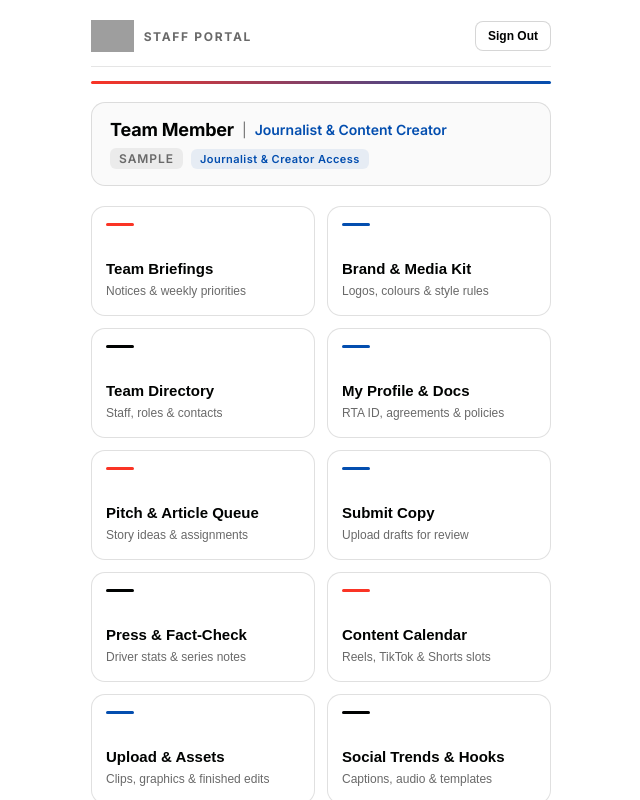
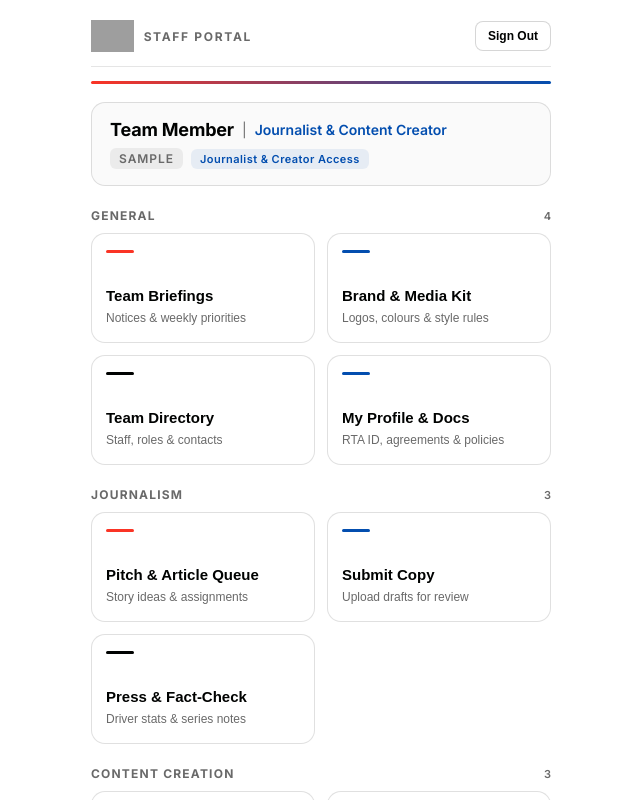
Before and after one commit to Rising-Talent-Academy/Staff-Portal, a React (Vite) app: page / in a window 1280 px wide. Both pictures are taken after typing "Sample", "Sample123" into the empty fields and a click on the button "CONTINUE TO PORTAL". Shown: the top 800 px of the page, without its empty margins (319-959 px from the left). Built offline with nearby package versions, Linux system fonts and the light colour scheme; grey boxes are pictures that could not be loaded.

Commit message:
Update DashboardScreen.tsx

```diff
--- a/src/components/DashboardScreen.tsx
+++ b/src/components/DashboardScreen.tsx
@@ -25,6 +25,12 @@ interface ActionItem {
     details: string
 }
 
+interface ActionSection {
+    category: ActionCategory
+    label: string
+    items: ActionItem[]
+}
+
 interface DashboardScreenProps {
     logoUrl?: string
     user: StaffProfile
@@ -36,6 +42,7 @@ interface DashboardScreenProps {
 }
 
 const ALL_ACTIONS: ActionItem[] = [
+    // General (Visible to Everyone)
     {
         id: "briefings",
         title: "Team Briefings",
@@ -76,6 +83,8 @@ const ALL_ACTIONS: ActionItem[] = [
         details:
             "Review your assigned RTA ID details, signed volunteer agreements, and core compliance policies.",
     },
+
+    // Journalism
     {
         id: "pitch-queue",
         title: "Pitch & Article Queue",
@@ -106,6 +115,8 @@ const ALL_ACTIONS: ActionItem[] = [
         details:
             "Access verified driver profiles, championship standings, and official press reference notes.",
     },
+
+    // Content Creation
     {
         id: "content-calendar",
         title: "Content Calendar",
@@ -136,6 +147,8 @@ const ALL_ACTIONS: ActionItem[] = [
         details:
             "Browse approved audio trends, caption structures, and branded social overlay packs.",
     },
+
+    // Leadership & Admin
     {
         id: "approvals",
         title: "Editorial & Content Approvals",
@@ -185,18 +198,35 @@ const GROUP_LABELS: Record<PermissionGroup, string> = {
     leadership: "Leadership & Admin Access",
 }
 
-function getVisibleActions(group: PermissionGroup): ActionItem[] {
-    return ALL_ACTIONS.filter((action) => {
-        if (action.category === "core") return true
+const SECTION_CONFIG: { category: ActionCategory; label: string }[] = [
+    { category: "core", label: "General" },
+    { category: "journalist", label: "Journalism" },
+    { category: "creator", label: "Content Creation" },
+    { category: "leadership", label: "Leadership & Admin" },
+]
+
+function isCategoryAllowed(
+    category: ActionCategory,
+    group: PermissionGroup
+): boolean {
+    if (category === "core") return true
     if (group === "leadership") return true
     if (group === "both") {
-            return (
-                action.category === "journalist" ||
-                action.category === "creator"
-            )
+        return category === "journalist" || category === "creator"
     }
-        return action.category === group
-    })
+    return category === group
+}
+
+function getGroupedSections(group: PermissionGroup): ActionSection[] {
+    return SECTION_CONFIG.filter((section) =>
+        isCategoryAllowed(section.category, group)
+    ).map((section) => ({
+        category: section.category,
+        label: section.label,
+        items: ALL_ACTIONS.filter(
+            (action) => action.category === section.category
+        ),
+    }))
 }
 
 export function DashboardScreen({
@@ -212,7 +242,7 @@ export function DashboardScreen({
         null
     )
 
-    const visibleActions = getVisibleActions(user.permissionGroup)
+    const sections = getGroupedSections(user.permissionGroup)
 
     const getAccentColor = (accent: ActionItem["accent"]) => {
         if (accent === "red") return redColor
@@ -242,6 +272,7 @@ export function DashboardScreen({
                     margin: "0 auto",
                 }}
             >
+                {/* Header */}
                 <header
                     style={{
                         display: "flex",
@@ -301,6 +332,7 @@ export function DashboardScreen({
                     </button>
                 </header>
 
+                {/* Accent Line */}
                 <div
                     style={{
                         width: "100%",
@@ -311,13 +343,14 @@ export function DashboardScreen({
                     }}
                 />
 
+                {/* Name | Role & RTA ID Card */}
                 <section
                     style={{
                         padding: "16px 18px",
                         borderRadius: "14px",
                         border: "1px solid rgba(0, 2, 1, 0.12)",
                         backgroundColor: "rgba(0, 2, 1, 0.02)",
-                        marginBottom: "20px",
+                        marginBottom: "22px",
                     }}
                 >
                     <div
@@ -406,36 +439,87 @@ export function DashboardScreen({
                     </div>
                 </section>
 
-                <section
+                {/* Grouped Sections */}
+                <div
+                    style={{
+                        display: "flex",
+                        flexDirection: "column",
+                        gap: "22px",
+                    }}
+                >
+                    {sections.map((section) => {
+                        const isLeadershipSection =
+                            section.category === "leadership"
+                        return (
+                            <section key={section.category}>
+                                <div
+                                    style={{
+                                        display: "flex",
+                                        alignItems: "center",
+                                        justifyContent: "space-between",
+                                        marginBottom: "10px",
+                                    }}
+                                >
+                                    <h2
+                                        style={{
+                                            margin: 0,
+                                            fontSize: "12px",
+                                            fontWeight: 700,
+                                            letterSpacing: "0.1em",
+                                            textTransform: "uppercase",
+                                            color: isLeadershipSection
+                                                ? redColor
+                                                : greyColor,
+                                        }}
+                                    >
+                                        {section.label}
+                                    </h2>
+                                    <span
+                                        style={{
+                                            fontSize: "11px",
+                                            fontWeight: 600,
+                                            color: greyColor,
+                                        }}
+                                    >
+                                        {section.items.length}
+                                    </span>
+                                </div>
+
+                                <div
                                     style={{
                                         display: "grid",
-                        gridTemplateColumns: "repeat(2, minmax(0, 1fr))",
+                                        gridTemplateColumns:
+                                            "repeat(2, minmax(0, 1fr))",
                                         gap: "12px",
                                     }}
                                 >
-                    {visibleActions.map((action) => {
-                        const barColor = getAccentColor(action.accent)
-                        const isLeadershipAction =
-                            action.category === "leadership"
+                                    {section.items.map((action) => {
+                                        const barColor = getAccentColor(
+                                            action.accent
+                                        )
                                         return (
                                             <button
                                                 key={action.id}
                                                 type="button"
-                                onClick={() => setSelectedAction(action)}
+                                                onClick={() =>
+                                                    setSelectedAction(action)
+                                                }
                                                 style={{
                                                     textAlign: "left",
                                                     padding: "16px 14px",
                                                     borderRadius: "14px",
-                                    border: isLeadershipAction
+                                                    border: isLeadershipSection
                                                         ? "1px solid rgba(250, 52, 37, 0.28)"
                                                         : "1px solid rgba(0, 2, 1, 0.12)",
-                                    backgroundColor: isLeadershipAction
+                                                    backgroundColor:
+                                                        isLeadershipSection
                                                             ? "rgba(250, 52, 37, 0.02)"
                                                             : "#FFFFFF",
                                                     cursor: "pointer",
                                                     display: "flex",
                                                     flexDirection: "column",
-                                    justifyContent: "space-between",
+                                                    justifyContent:
+                                                        "space-between",
                                                     minHeight: "110px",
                                                     boxSizing: "border-box",
                                                 }}
@@ -444,7 +528,8 @@ export function DashboardScreen({
                                                     style={{
                                                         display: "flex",
                                                         alignItems: "center",
-                                        justifyContent: "space-between",
+                                                        justifyContent:
+                                                            "space-between",
                                                         marginBottom: "12px",
                                                     }}
                                                 >
@@ -452,17 +537,22 @@ export function DashboardScreen({
                                                         style={{
                                                             width: "28px",
                                                             height: "3px",
-                                            borderRadius: "999px",
-                                            backgroundColor: barColor,
+                                                            borderRadius:
+                                                                "999px",
+                                                            backgroundColor:
+                                                                barColor,
                                                         }}
                                                     />
-                                    {isLeadershipAction && (
+                                                    {isLeadershipSection && (
                                                         <span
                                                             style={{
-                                                fontSize: "10px",
+                                                                fontSize:
+                                                                    "10px",
                                                                 fontWeight: 700,
-                                                letterSpacing: "0.06em",
-                                                textTransform: "uppercase",
+                                                                letterSpacing:
+                                                                    "0.06em",
+                                                                textTransform:
+                                                                    "uppercase",
                                                                 color: redColor,
                                                             }}
                                                         >
@@ -496,9 +586,14 @@ export function DashboardScreen({
                                             </button>
                                         )
                                     })}
+                                </div>
                             </section>
+                        )
+                    })}
+                </div>
             </div>
 
+            {/* Footer */}
             <footer
                 style={{
                     maxWidth: "460px",
@@ -514,6 +609,7 @@ export function DashboardScreen({
                 risingtalentacademy.co.uk
             </footer>
 
+            {/* Action Detail Sheet */}
             {selectedAction && (
                 <div
                     onClick={() => setSelectedAction(null)}
```
Lines whose indentation alone changed are shown as unchanged.
